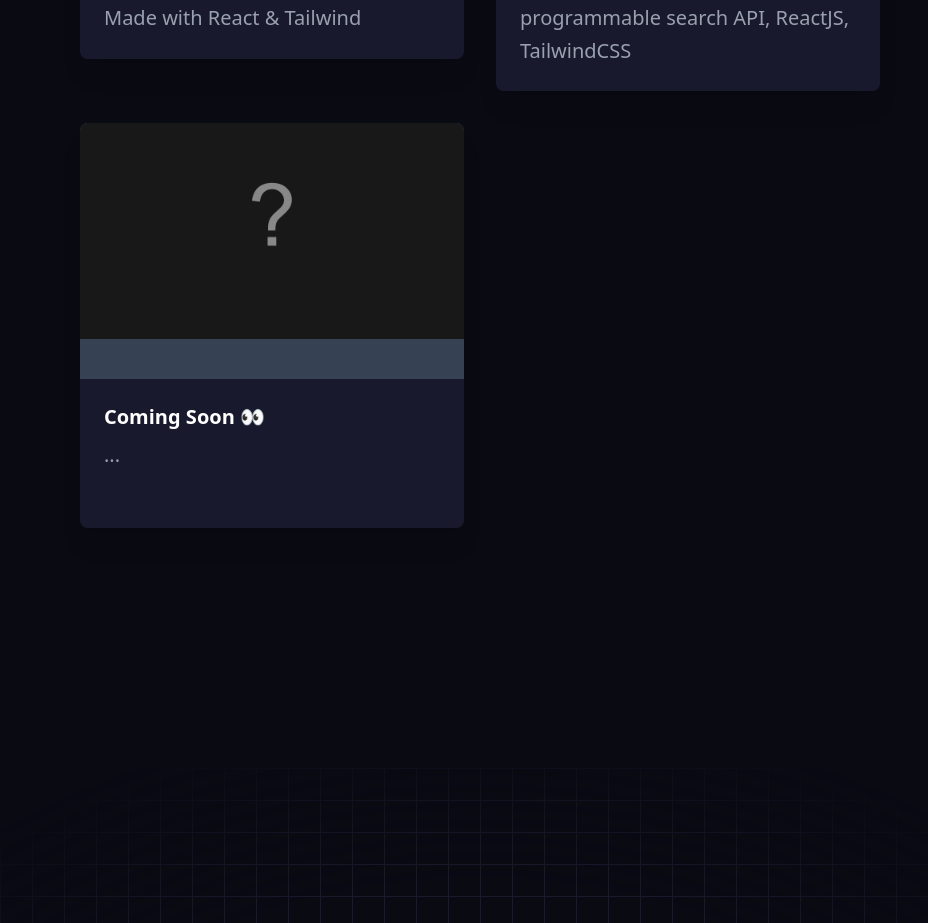
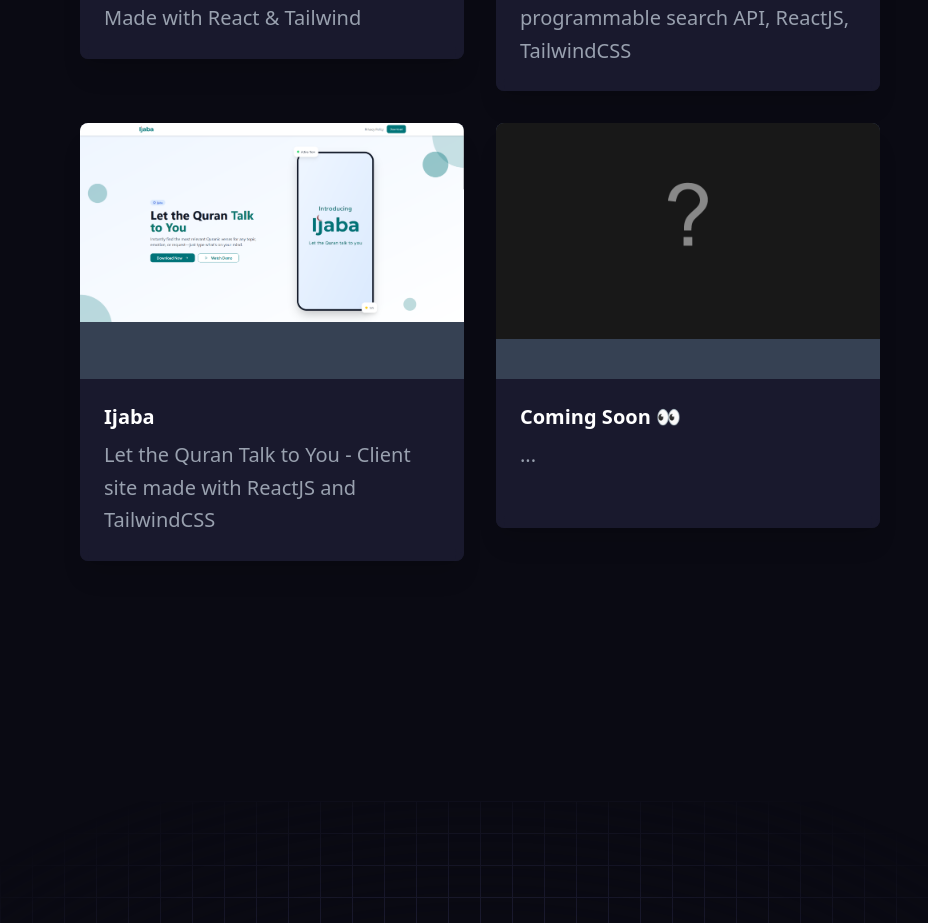
Before and after one commit to justifyman/justify, a React (Vite) app: page / in a window 1280 px wide. Shown: the part 3043-3966 px from the top of the page, without its empty margins (160-1088 px from the left). Built offline with nearby package versions, Linux system fonts and the light colour scheme.

Commit message:
Update Projects.tsx

```diff
--- a/src/components/Projects.tsx
+++ b/src/components/Projects.tsx
@@ -50,6 +50,25 @@ const Projects: FC = () => {
               </div>
             </div>
           </a>
+          <a href="https://noornet.vercel.app">
+            <div className="bg-[#1a1a2e] rounded-lg overflow-hidden shadow-xl transform transition-all duration-300 hover:scale-[1.02] hover:shadow-2xl hover:shadow-[#7c8fff]/20 hover:bg-[#1a1a2e]/90">
+              <div className="h-64 bg-gray-700 transition-transform duration-300 group-hover:scale-105">
+                <img
+                  src="Images/ijabapost.png"
+                  alt=""
+                  className="transition-opacity duration-300 hover:opacity-90"
+                />
+              </div>
+              <div className="p-6 bg-[#1a1a2e]/80 backdrop-blur-sm transition-all duration-300 hover:bg-[#1a1a2e]/90">
+                <h3 className="text-xl font-semibold text-white mb-2 transition-colors duration-300 hover:text-[#7c8fff]">
+                  Ijaba
+                </h3>
+                <p className="text-gray-400 text-base md:text-xl leading-relaxed transition-colors duration-300 hover:text-gray-300">
+                  Let the Quran Talk to You - Client site made with ReactJS and TailwindCSS
+                </p>
+              </div>
+            </div>
+          </a>
           <a href="#">
             <div className="bg-[#1a1a2e] rounded-lg overflow-hidden shadow-xl transform transition-all duration-300 hover:scale-[1.02] hover:shadow-2xl hover:shadow-[#7c8fff]/20 hover:bg-[#1a1a2e]/90">
               <div className="h-64 bg-gray-700 transition-transform duration-300 group-hover:scale-105">
```
